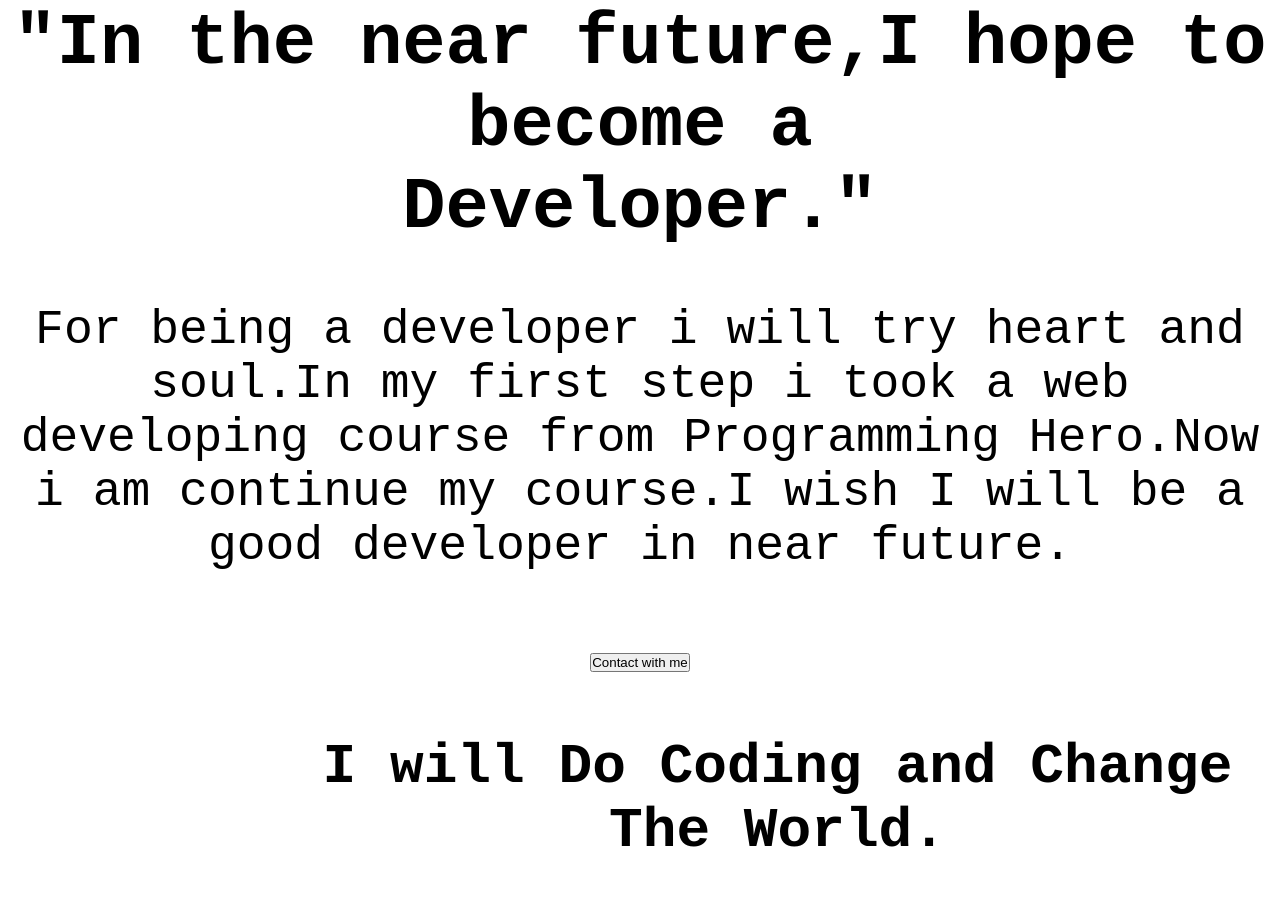
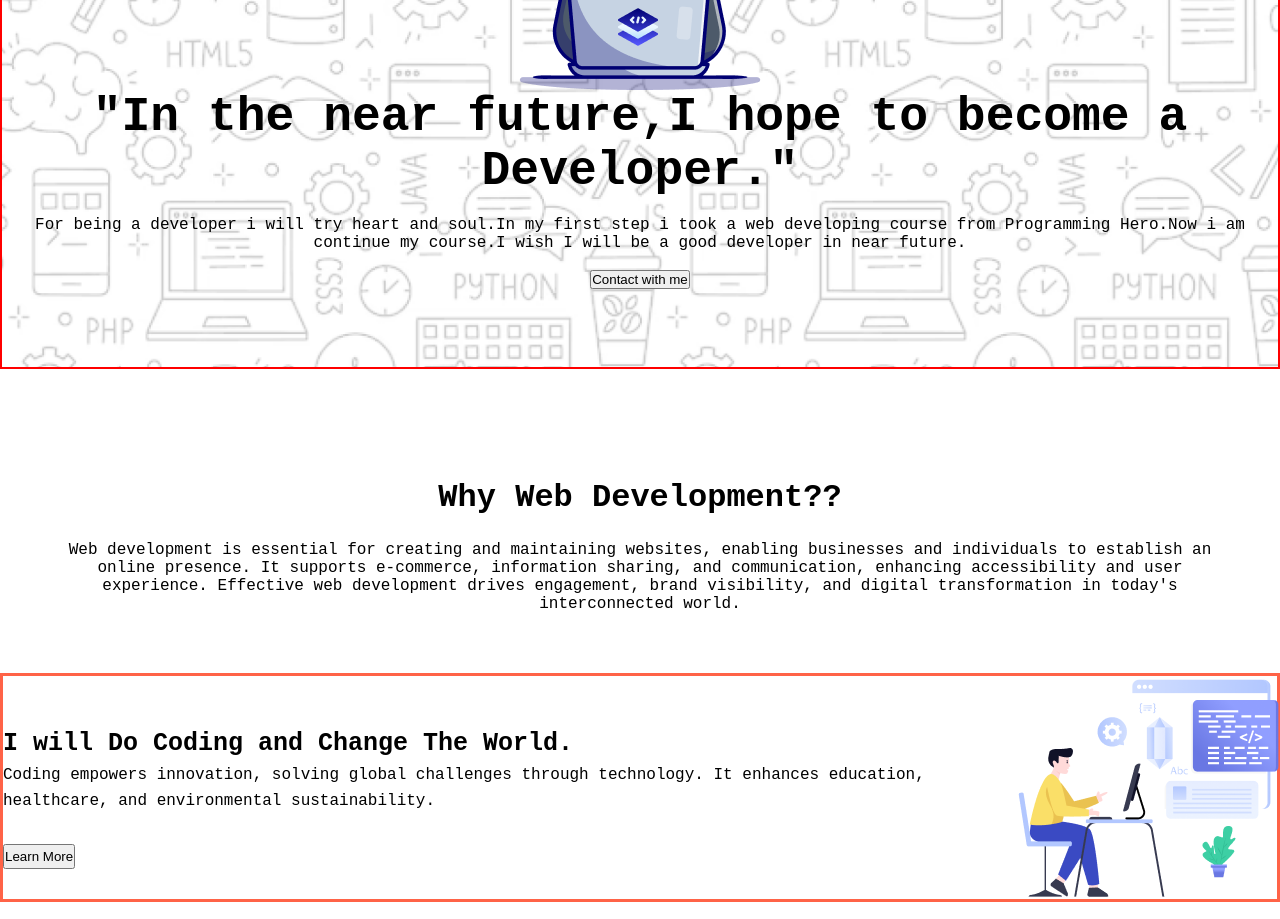
Before and after one commit to murshahid/my-first-assignment, a plain HTML site: page index.html in a window 1280 px wide. Shown: the part 251-1170 px from the top of the page. Drawn offline with Linux system fonts and the light colour scheme; a web font is replaced by a local one.

Commit message:
added section two

```diff
--- a/index.html
+++ b/index.html
@@ -10,149 +10,70 @@
 
     <link rel="stylesheet" href="styles/styles.css">
 </head>
+
 <body class="azeret-mono-font">
 
+<!--header section start-->
     <header class="banner-container">
-
- <section>
-  <div>
 
         <img src="assets/Group.png" alt="photo loading">
 
-        <h1>"In the near future,I hope to become a <br> Developer."</h1>
+        <h1 class="h1">"In the near future,I hope to become a <br> Developer."</h1>
 
     <br>
-        <p>For being a developer i will try heart and soul.In my first step i took a web developing course from Programming Hero.Now i am continue my course.I wish I will be a good developer in near future. </p>
+        <p class="para-text">For being a developer i will try heart and soul.In my first step i took a web developing course from Programming Hero.Now i am continue my course.I wish I will be a good developer in near future. </p>
 
     <br>
     <div class="btn-contact">
     <input type="button" value="Contact with me" alt="Contact">
 <br>
-<br>
+</div>
+</section>
+    </header>
+<!--header section end-->
+
+<main>
 
 
-</section>
-    </header>
+<!--first section start-->
+<div class="first-container">
 
-    <main>
-        <!--section 1 start-->
+        <h2 class="head-contant">Why Web Development??</h2>
 
-<section>
-<div class="half-1">
-<img src="assets/Layer_1.png" alt="photo">
+             <p class="para-contant">Web development is essential for creating and maintaining websites, enabling businesses and individuals to establish an online presence. It supports e-commerce, information sharing, and communication, enhancing accessibility and user experience. Effective web development drives engagement, brand visibility, and digital transformation in today's interconnected world.</p>
+
+</div>
+<!--first section end-->
+
+<!--second section start-->
+<div class="sector">
+    <div class="sector-part1">
+        <h2 class="h2">I will Do Coding and Change The World.</h2>
+                <p class="p">Coding empowers innovation, solving global challenges through technology. It enhances education, healthcare, and environmental sustainability.</p>
+
+        <button class="btn">Learn More</button> </div>
+ <div class="image-1">
+    <img src="assets/Layer_1.png" alt="photo of a man">
 
 </div>
 
-<div class="half-2">
-<h3>I will Do Coding and Change The World.</h3>
 
-<br>
 
-<p>Coding empowers innovation, solving global challenges through technology. It enhances education, healthcare, and environmental sustainability. By enabling automation and data analysis, coding drives efficiency, accessibility, and progress, fostering a more connected, equitable, and sustainable world</p>
 
-<br>
-<input type="button" value="Learn More">
 
-</div>
-</section>
 
-<!--section 1 end-->
 
-<br>
-<br>
 
-<!--section 2 start-->
-<section>
-    <div class="half-1">
-    <img src="assets/Layer_1.png" alt="photo">
 
 </div>
 
-    <div class="half-2">
-    <h3>I will help people by creating Modern Web System.</h3>
-
-    <br>
-
-    <p>I can help people with modern web systems by creating user-friendly websites and applications that provide valuable information, services, and support. These systems enhance accessibility, streamline communication, enable online transactions, and foster community engagement, improving overall quality of life.</p>
-
-    <br>
-    <input type="button" value="Learn More">
-
-    </div>
-    </section>
-
-    <!--section 2 end-->
-<br>
-<br>
-
-<!--section 3 start-->
-
-<section>
-    <div class="half-1">
-    <img src="assets/Layer_1.png" alt="photo">
-
-    </div>
-
-    <div class="half-2">
-    <h3>I will Do Coding and Change The World.</h3>
-
-    <br>
-
-    <p>Coding empowers innovation, solving global challenges through technology. It enhances education, healthcare, and environmental sustainability. By enabling automation and data analysis, coding drives efficiency, accessibility, and progress, fostering a more connected, equitable, and sustainable world</p>
-
-    <br>
-    <input type="button" value="Learn More">
-
-    </div>
-    </section>
-
-    <!--section 3 end-->
-
-<br>
-<br>
-
-
-<!--section 4 start-->
-
-<div class="inspire">
-    <h2>My Inspiration</h2>
-
-    <br>
-
-    <p>Inspired by Jhankar Mahbub, I embarked on my web development journey. His passion and expertise in simplifying complex concepts motivated me to learn and create impactful digital solutions, aiming to make a difference and contribute to the tech community.</p>
-    <br>
-    <br>
-
-    <iframe width="1080" height="550" src="https://www.youtube.com/embed/Cxf5sOXG0w0?si=Vr3yVYW-vSJV7hrv" title="YouTube video player" frameborder="0" allow="accelerometer; autoplay; clipboard-write; encrypted-media; gyroscope; picture-in-picture; web-share" referrerpolicy="strict-origin-when-cross-origin" allowfullscreen></iframe>
-
-    <!--section 4 end-->
-
-    <!--section 5 start-->
-    <div class="inspire">
-        <h2>My Target</h2>
-
-        <br>
-
-        <p>My goal is to become a web developer within six months. I'll dedicate myself to mastering coding languages, building projects, and learning from industry experts. With consistent effort and passion, I aim to develop the skills needed to create dynamic, user-friendly websites and contribute meaningfully to the tech industry.</p>
-
-
-    <!--section 5 end-->
 </main>
 
 <footer>
-<!--footer section start-->
-<div class="inspire">
-    <h2>I Need Support</h2>
-
-    <br>
-
-    <p>I need support to become a skilled web developer. Guidance from experienced mentors, access to quality resources, and a collaborative learning environment will help me master coding, build projects, and achieve my goal of creating impactful web solutions.</p>
-
-
-<!--footer section end-->
 
 
 
 </footer>
+
 </body>
 </html>
--- a/styles/styles.css
+++ b/styles/styles.css
@@ -1,11 +1,7 @@
-html{
-    scroll-behavior: smooth;
-}
 
 .azeret-mono-font {
   font-family: "Azeret Mono", monospace;
   font-optical-sizing: auto;
-  font-weight: <weight>;
   font-style: normal;
 }
 *{
@@ -13,10 +9,9 @@ box-sizing: border-box;
 margin: 0;
 padding: 0;
 }
-/* banner section style starts from here */
-/*
+/* banner section style starts */
+
 .banner-container{
-
 max-width: 100%;
 margin: 0 auto;
 border: 2px solid red;
@@ -27,9 +22,22 @@ background-position: center;
 background-repeat: no-repeat;
 background-size: cover;
 }
-*/
+h1{
+  font-size: 48px;
+  height: 800;
+  text-align: center;
+  letter-spacing: 0;
+}
+.para-text{
+  font-size: 16px;
+  height: 400;
+  text-align: center;
+  letter-spacing: 0;
+  justify-content: center;
+  text-align: center;
+  display: flex;
 
-
+}
           .banner-container{
           display: flex;
           flex-direction: column;
@@ -37,42 +45,94 @@ background-size: cover;
           justify-content: center;
 
 }
-.button-contact{
-      position: static;
-      width: 160px;
-      height: 24px;
+.btn-contact{
    display: flex;
    flex-direction: row;
    justify-content: center;
    align-items: center;
-      padding: 21px 24px 21px 24px;
+}
+/* banner section end */
+
+
+.first-container{
+  margin-top: 50px;
+  flex-direction: column;
+  justify-content: center;
+  align-items: center;
+
+  align-items: center;
+  padding: 60px;
+}
+.head-contant{
+  font-size: 32px;
+  font-weight: 800;
+  text-align: center;
+  margin-bottom: 25px;
 }
 
-section{
-        font-size: 48px;
-        height: 800;
+.para-contant{
+  display: flex;
+  flex-direction: column;
+  align-items: center;
+  font-size: 16px;
+  font-weight: 400;
   text-align: center;
-        letter-spacing: 0;
+  margin-top: 20px 0px;
 }
 
- /* section one start */
-
-section{
+.btn-learn{
+box-sizing: border-box;
+border-color: 1px solid black;
+opacity: 0.7;
+margin: 32px;
+}
+/* first section end */
+/* second section start */
+.sector{
   display: flex;
-        flex-direction: row;
-        justify-content:center;
-        align-items: center;
-}
-
-.half-1{
-        width: 480px;
-        height: 140px;
+  justify-content: space-between;
+  border: 3px solid tomato;
 
 
 }
 
-.half-2{
+.sector.part1{
+max-width: 600px;
+margin: 10px;
+
+}
+
+.h2{
+font-size: 25px;
+font-weight: 700;
+letter-spacing: 0;
+text-align: left;
+line-height: 36px;
+margin-top: 50px;
+}
+
+.p{
+  font-size: 16px;
+  font-weight: 400;
+  letter-spacing: 0;
+  text-align: left;
+  line-height: 26px;
+
+}
+.image-1{
+  width: 260px;
+  height: 220px;
+  position: relative;
+
+}
 
 
 
+
+.btn{
+margin: 30px 0 ;
+width: 110;
+height: 25px;
 }
+
+/* second section end */
```
Lines whose indentation alone changed are shown as unchanged.
